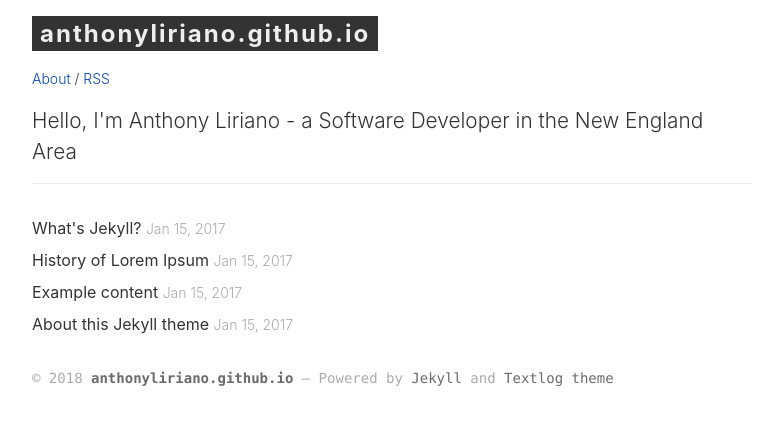
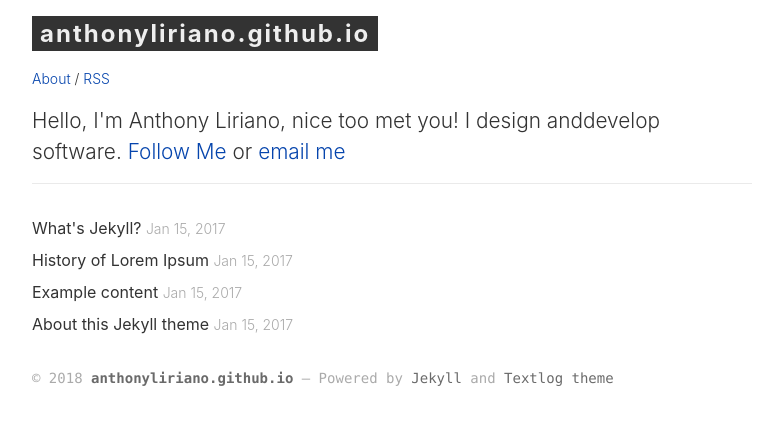
Before and after one commit to anthonyliriano/anthonyliriano.github.io, a Jekyll site: the page built from index.html, in a window 1280 px wide. Shown: the top 425 px of the page, without its empty margins (8-791 px from the left). Built offline with Jekyll 4.4.1, drawn with Linux system fonts in a browser that asks for light colours.

Commit message:
Updating Introduction
Adding Follow and E-mail me links.

```diff
--- a/_includes/intro.html
+++ b/_includes/intro.html
@@ -1,3 +1,4 @@
 <p class="site-intro">
-    Hello, I'm Anthony Liriano - a Software Developer in the New England Area
+    Hello, I'm Anthony Liriano, nice too met you!
+    I design anddevelop software. <a href="#">Follow Me</a> or <a href="mailto:anthonylir@gmail.com">email me</a>
 </p>
```
